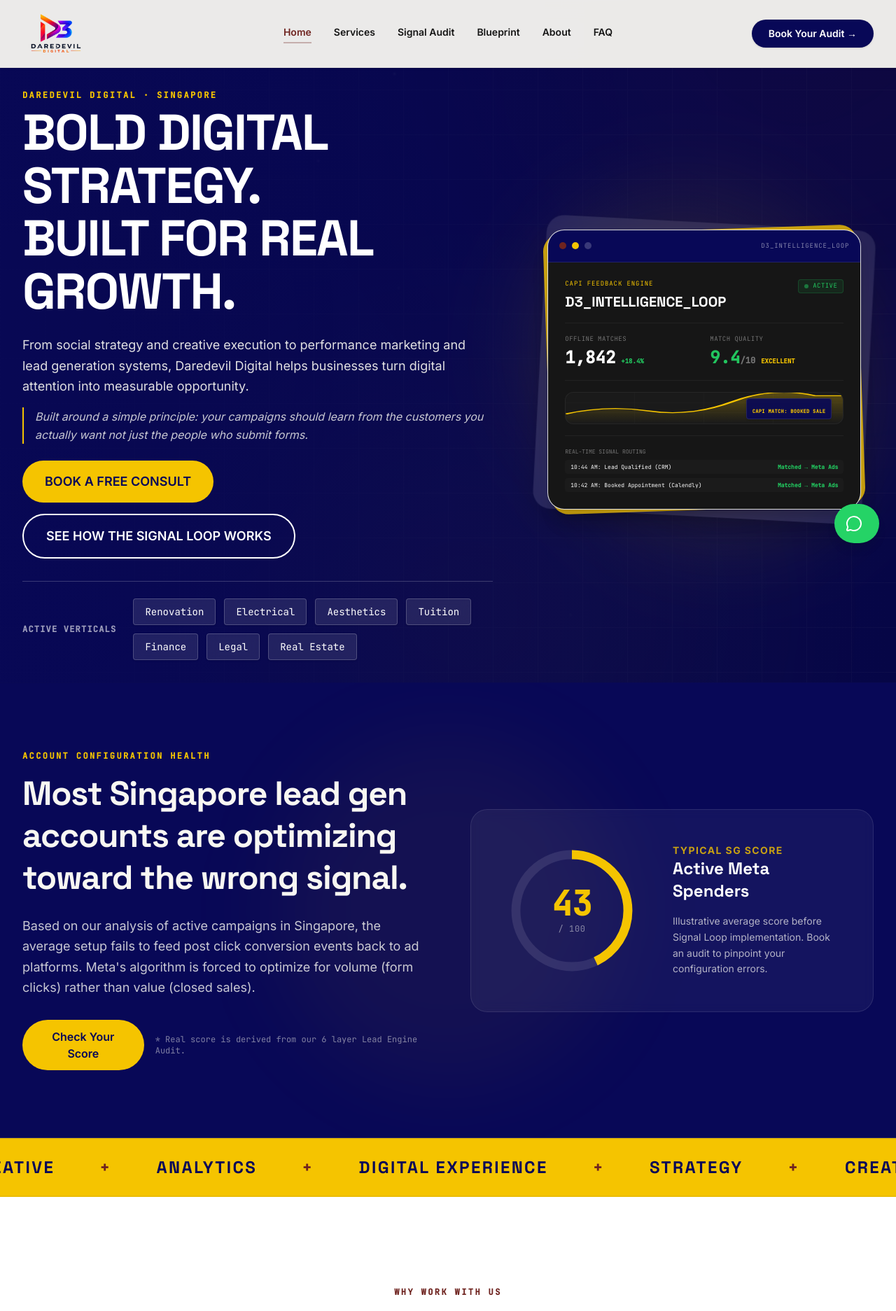
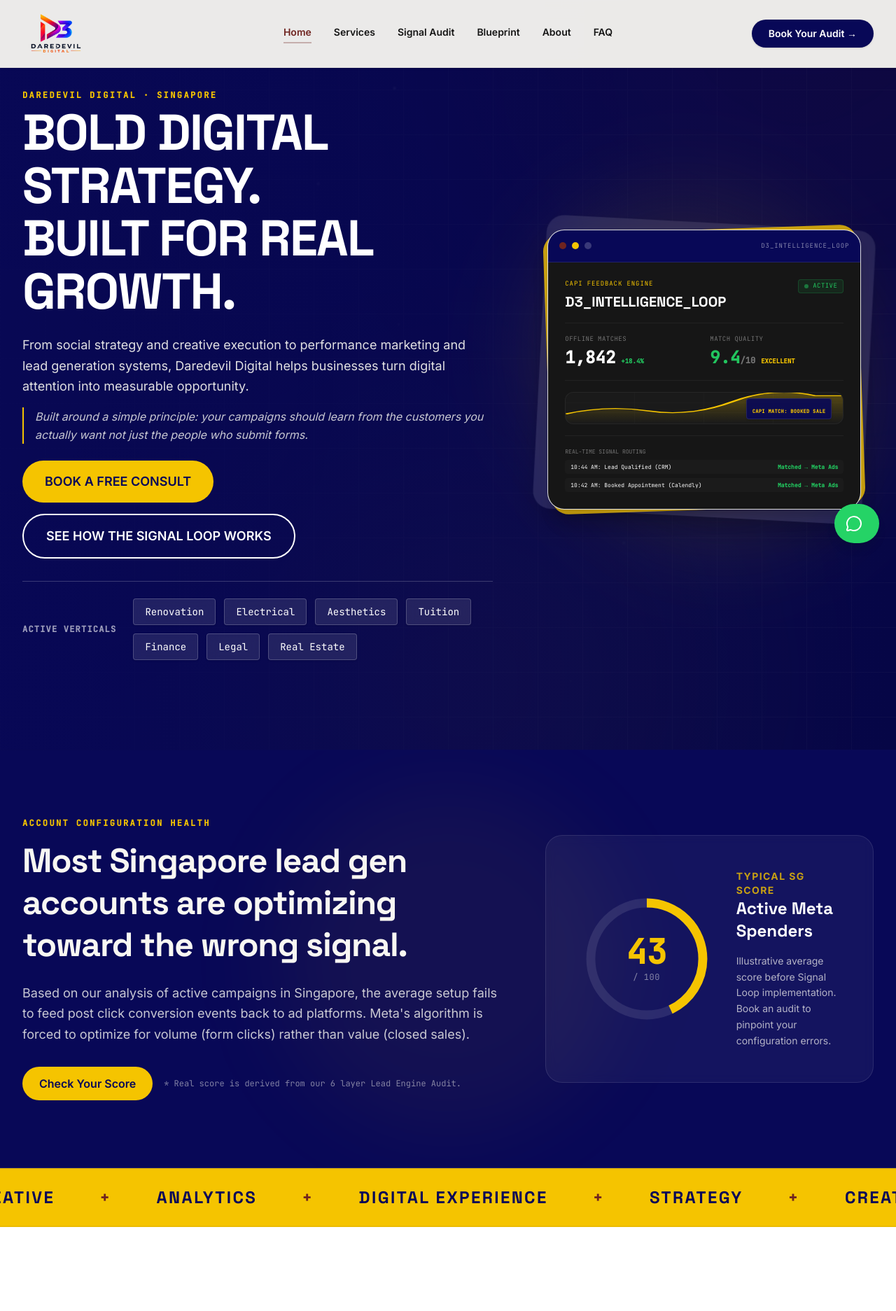
Before and after one commit to pruthvirajtarode/daredevildigital, a React (Vite) app: page / in a window 1280 px wide. Shown: the top 1873 px of the page at 70% size. Built offline with nearby package versions, Linux system fonts and the light colour scheme.

Commit message:
Fix UI congestion and cutoff issues in Hero and HealthScore sections

```diff
--- a/src/components/sections/ConfigurationHealthScore.tsx
+++ b/src/components/sections/ConfigurationHealthScore.tsx
@@ -46,12 +46,13 @@
       <div className="absolute top-1/2 left-1/2 -translate-x-1/2 -translate-y-1/2 w-[500px] h-[500px] bg-brand-yellow/5 rounded-full blur-3xl pointer-events-none" />
 
       <div className="mx-auto max-w-7xl px-6 lg:px-8 relative z-10">
-        <div className="grid grid-cols-1 lg:grid-cols-2 gap-16 items-center">
+        <div className="grid grid-cols-1 lg:grid-cols-12 gap-12 lg:gap-16 items-center">
           <motion.div
             initial={{ opacity: 0, y: 30 }}
             whileInView={{ opacity: 1, y: 0 }}
             viewport={{ once: true, amount: 0.2 }}
             transition={{ duration: 0.6 }}
+            className="lg:col-span-7"
           >
             <span className="block mb-4 text-xs font-mono font-bold tracking-[0.2em] text-brand-yellow uppercase">
               ACCOUNT CONFIGURATION HEALTH
@@ -63,7 +64,7 @@
               Based on our analysis of active campaigns in Singapore, the average setup fails to feed post click conversion events back to ad platforms. Meta's algorithm is forced to optimize for volume (form clicks) rather than value (closed sales).
             </p>
             <div className="flex flex-col sm:flex-row gap-4 items-center sm:items-start text-center sm:text-left">
-              <Button href="/contact" variant="secondary" size="md">
+              <Button href="/contact" variant="secondary" size="md" className="whitespace-nowrap">
                 Check Your Score
               </Button>
               <div className="text-xs font-mono text-brand-offwhite/50 mt-3 sm:mt-0 sm:self-center">
@@ -77,7 +78,7 @@
             whileInView={{ opacity: 1, y: 0 }}
             viewport={{ once: true, amount: 0.2 }}
             transition={{ duration: 0.6, delay: 0.2 }}
-            className="flex flex-col sm:flex-row items-center justify-center gap-12 bg-white/5 border border-white/10 rounded-3xl p-12 backdrop-blur-sm"
+            className="lg:col-span-5 flex flex-col xl:flex-row items-center justify-center gap-8 bg-white/5 border border-white/10 rounded-3xl p-8 xl:p-12 backdrop-blur-sm"
           >
             {/* Animated Gauge */}
             <div className="relative w-48 h-48 flex items-center justify-center shrink-0">
--- a/src/components/sections/Hero.tsx
+++ b/src/components/sections/Hero.tsx
@@ -3,7 +3,7 @@
 
 export default function Hero() {
   return (
-    <section className="relative min-h-[90vh] flex items-center pt-24 lg:pt-28 pb-8 bg-brand-navy overflow-hidden border-b border-brand-charcoal/5">
+    <section className="relative min-h-[90vh] flex items-center pt-24 lg:pt-28 pb-24 lg:pb-32 bg-brand-navy overflow-hidden border-b border-brand-charcoal/5">
 
 
       {/* Dynamic Animated Background */}
```
